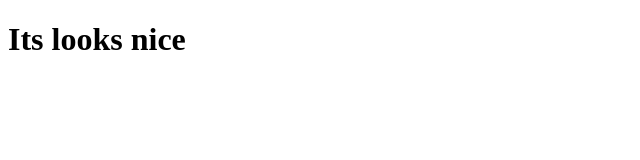
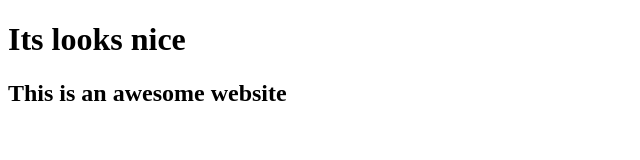
Before and after one commit to Sneha013084/version-control-simulation--snehakurian-, a plain HTML site: page sba.html in a window 1280 px wide. Shown: the whole page, without its empty margins (0-640 px from the left). Drawn offline with Linux system fonts and the light colour scheme.

Commit message:
Added a change to sba.html

```diff
--- a/sba.html
+++ b/sba.html
@@ -7,6 +7,7 @@
 </head>
 <body>
     <h1>Its looks nice </h1>
+    <h2> This is an awesome website</h2>
 
 </body>
 </html>
```
